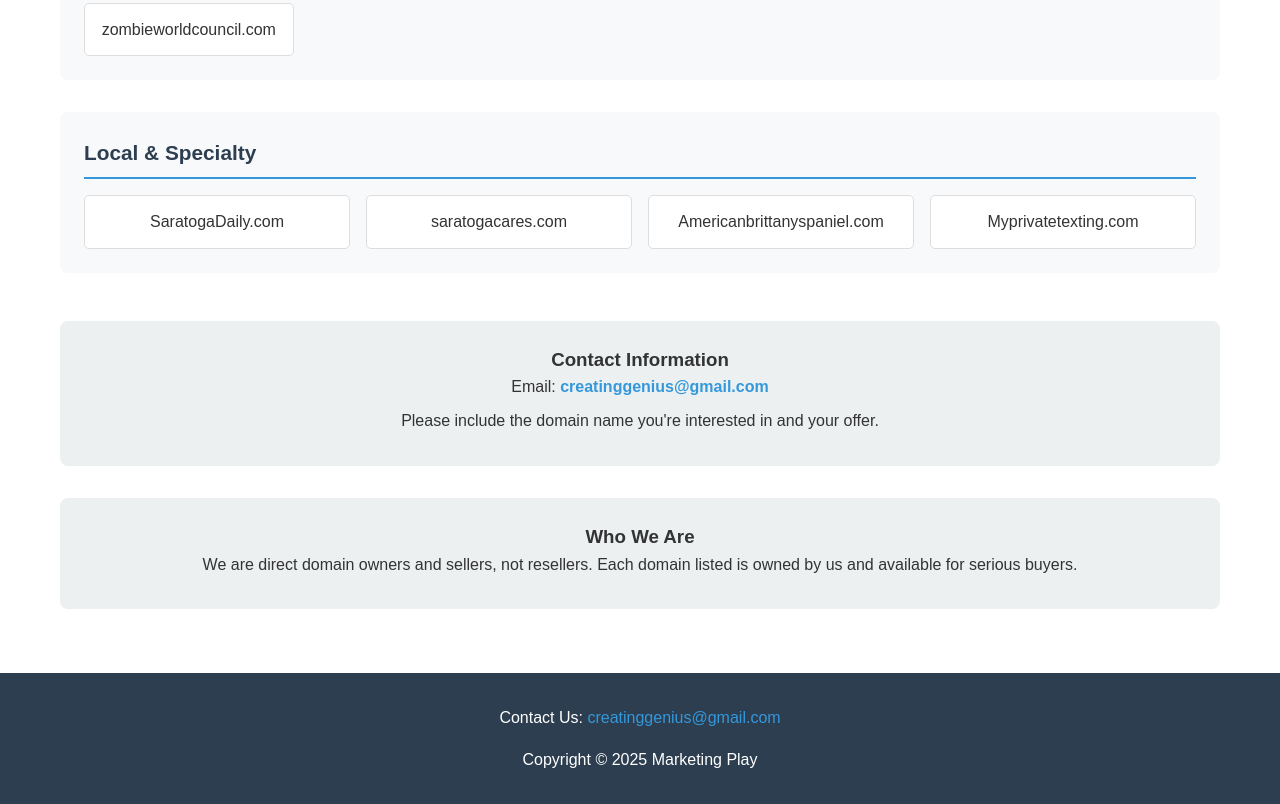
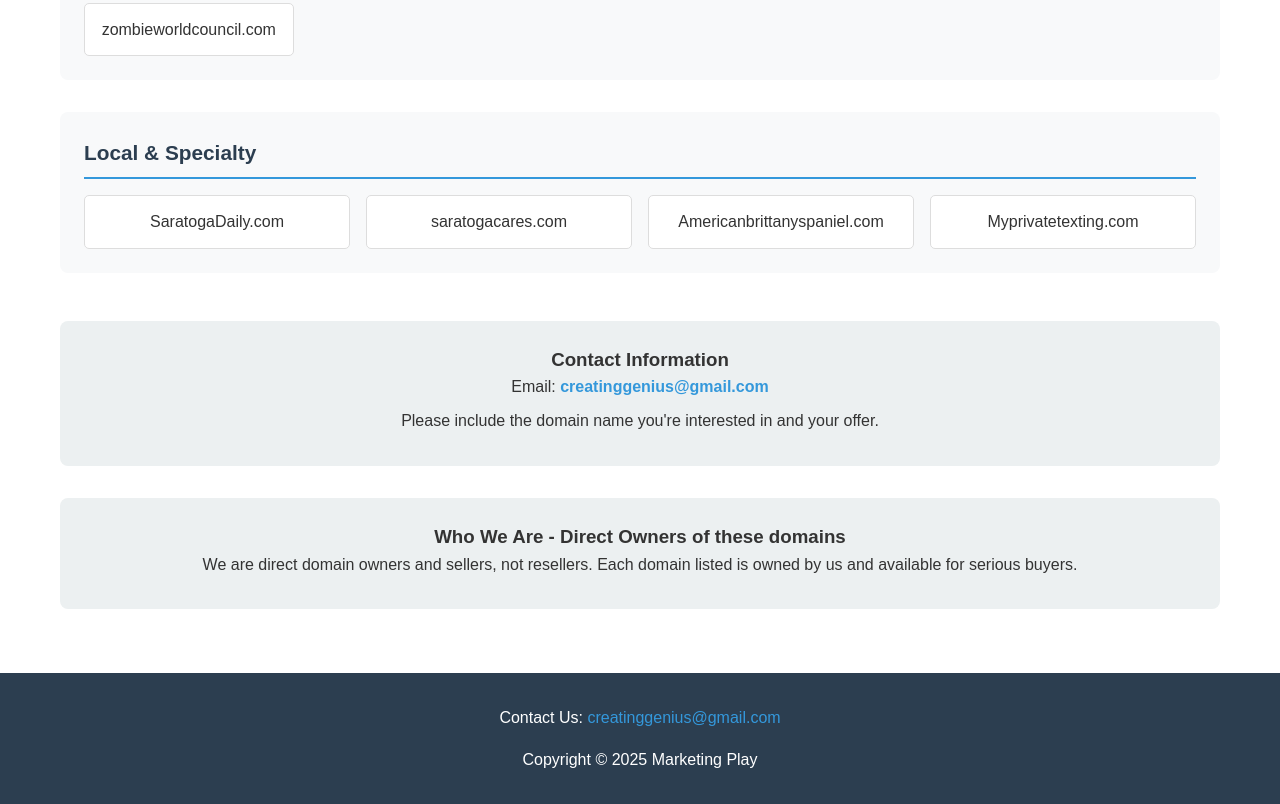
Before and after one commit to RussellKirkwood/marketingplay, a plain HTML site: page index.html in a window 1280 px wide. Shown: the part 2294-3098 px from the top of the page. Drawn offline with Linux system fonts and the light colour scheme.

Commit message:
Update index.html

```diff
--- a/index.html
+++ b/index.html
@@ -374,7 +374,7 @@
 
             <section id="about">
                 <div class="contact-info">
-                    <h3>Who We Are</h3>
+                    <h3>Who We Are - Direct Owners of these domains</h3>
                     <p>We are direct domain owners and sellers, not resellers. Each domain listed is owned by us and available for serious buyers.</p>
                 </div>
             </section>
```
